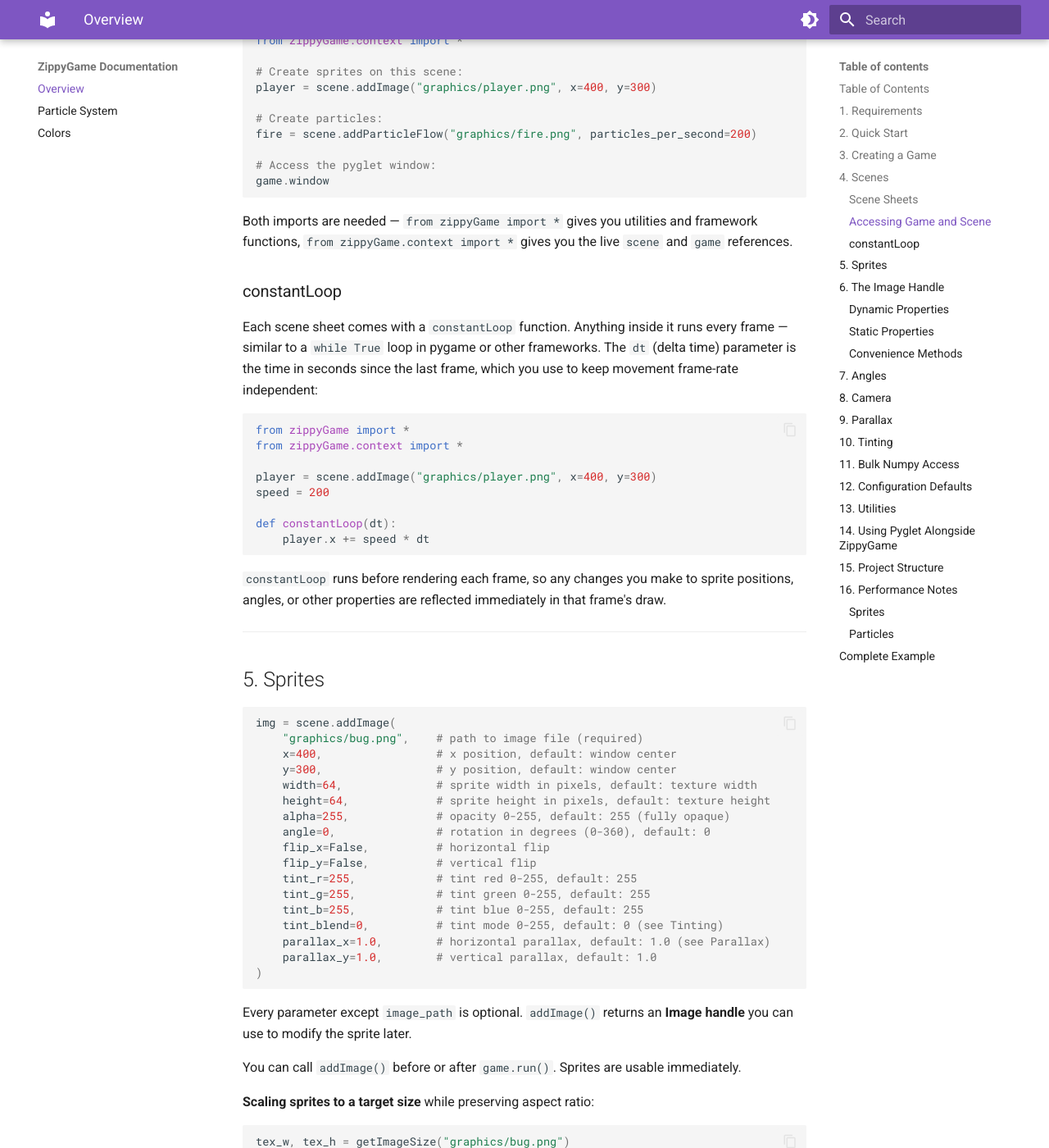
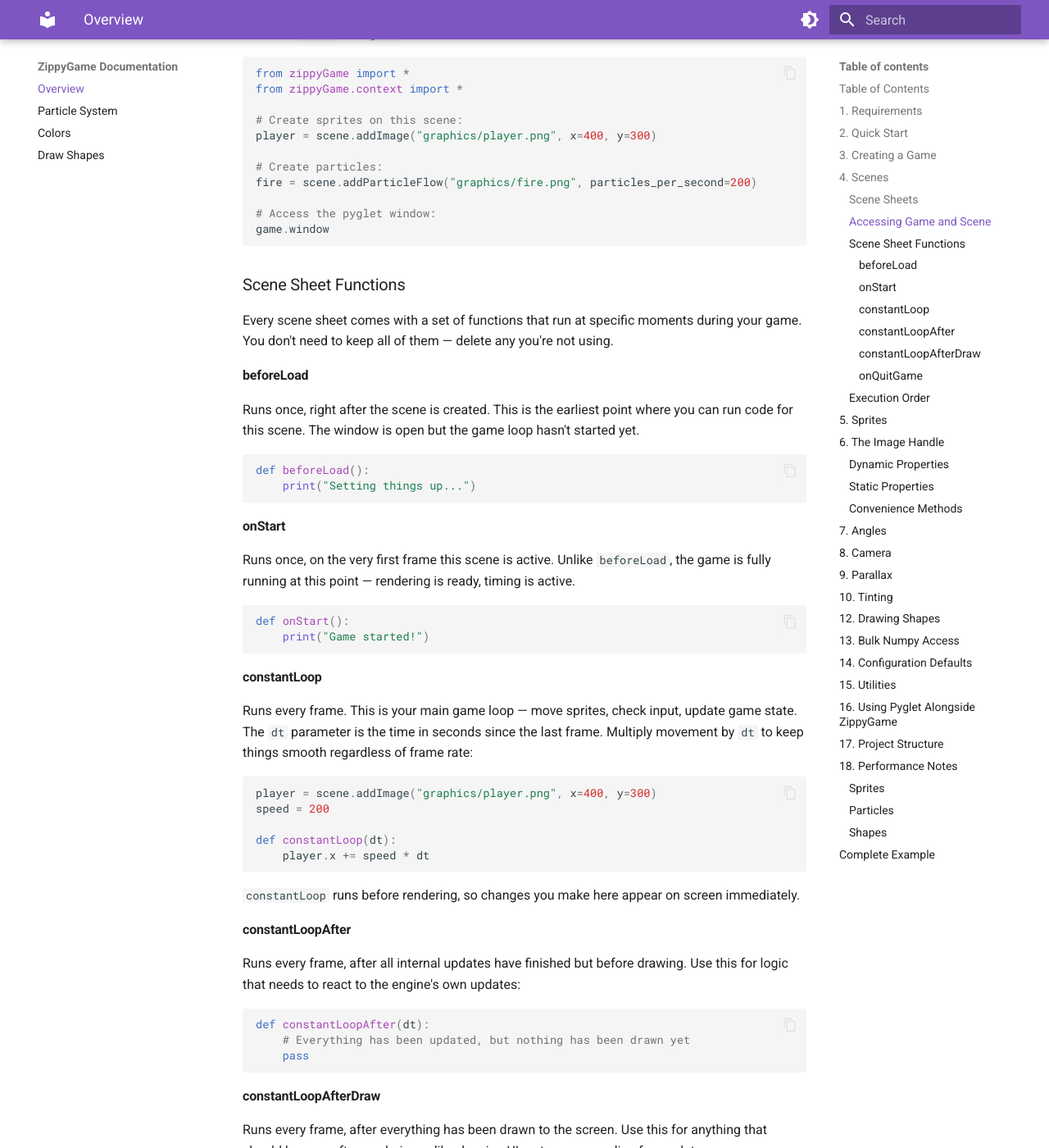
Before and after one commit to LionInAbox/ZippyGame-Docs, an MkDocs documentation site: the page built from docs/index.md, in a window 1280 px wide and 1400 px high, scrolled down 3145 px. Shown: the whole window at 82% size. Built offline with MkDocs 1.6.1 and Material for MkDocs 9.7.7, drawn with Linux system fonts in a browser that asks for light colours; some of the changed text lies outside the part shown.

Commit message:
scene sheet functions

````diff
--- a/docs/index.md
+++ b/docs/index.md
@@ -1,7 +1,7 @@
 # ZippyGame Documentation
 
 A high-performance 2D game framework built on OpenGL instanced rendering.
-Capable of rendering **200,000+ sprites at 80 FPS** with per-sprite rotation, tinting, parallax, and transparency — plus a GPU-driven particle system with 100,000+ particles at near-zero CPU cost.
+Capable of rendering **200,000+ sprites at 80 FPS** with per-sprite rotation, tinting, parallax, and transparency — plus a GPU-driven particle system with 100,000+ particles at near-zero CPU cost, and immediate-mode shape drawing (circles, rects, lines, polygons) batched into a single GPU pass.
 
 ---
 
@@ -18,12 +18,13 @@
 9. [Parallax](#9-parallax)
 10. [Tinting](#10-tinting)
 11. [Particle System](#11-particle-system)
-12. [Bulk Numpy Access](#12-bulk-numpy-access)
-13. [Configuration Defaults](#13-configuration-defaults)
-14. [Utilities](#14-utilities)
-15. [Using Pyglet Alongside ZippyGame](#15-using-pyglet-alongside-zippygame)
-16. [Project Structure](#16-project-structure)
-17. [Performance Notes](#17-performance-notes)
+12. [Drawing Shapes](#12-drawing-shapes)
+13. [Bulk Numpy Access](#13-bulk-numpy-access)
+14. [Configuration Defaults](#14-configuration-defaults)
+15. [Utilities](#15-utilities)
+16. [Using Pyglet Alongside ZippyGame](#16-using-pyglet-alongside-zippygame)
+17. [Project Structure](#17-project-structure)
+18. [Performance Notes](#18-performance-notes)
 
 ---
 
@@ -134,16 +135,33 @@
 game.window
 ```
 
-Both imports are needed — `from zippyGame import *` gives you utilities and framework functions, `from zippyGame.context import *` gives you the live `scene` and `game` references.
+### Scene Sheet Functions
 
-### constantLoop
+Every scene sheet comes with a set of functions that run at specific moments during your game. You don't need to keep all of them — delete any you're not using.
 
-Each scene sheet comes with a `constantLoop` function. Anything inside it runs every frame — similar to a `while True` loop in pygame or other frameworks. The `dt` (delta time) parameter is the time in seconds since the last frame, which you use to keep movement frame-rate independent:
+#### beforeLoad
+
+Runs once, right after the scene is created. This is the earliest point where you can run code for this scene. The window is open but the game loop hasn't started yet.
 
 ```python
-from zippyGame import *
-from zippyGame.context import *
+def beforeLoad():
+    print("Setting things up...")
+```
 
+#### onStart
+
+Runs once, on the very first frame this scene is active. Unlike `beforeLoad`, the game is fully running at this point — rendering is ready, timing is active.
+
+```python
+def onStart():
+    print("Game started!")
+```
+
+#### constantLoop
+
+Runs every frame. This is your main game loop — move sprites, check input, update game state. The `dt` parameter is the time in seconds since the last frame. Multiply movement by `dt` to keep things smooth regardless of frame rate:
+
+```python
 player = scene.addImage("graphics/player.png", x=400, y=300)
 speed = 200
 
@@ -151,7 +169,47 @@
     player.x += speed * dt
 ```
 
-`constantLoop` runs before rendering each frame, so any changes you make to sprite positions, angles, or other properties are reflected immediately in that frame's draw.
+`constantLoop` runs before rendering, so changes you make here appear on screen immediately.
+
+#### constantLoopAfter
+
+Runs every frame, after all internal updates have finished but before drawing. Use this for logic that needs to react to the engine's own updates:
+
+```python
+def constantLoopAfter(dt):
+    # Everything has been updated, but nothing has been drawn yet
+    pass
+```
+
+#### constantLoopAfterDraw
+
+Runs every frame, after everything has been drawn to the screen. Use this for anything that should happen after rendering — like drawing UI on top, or recording frame data:
+
+```python
+def constantLoopAfterDraw(dt):
+    # All sprites and particles have been drawn
+    pass
+```
+
+#### onQuitGame
+
+Runs when the window is closed. Use it for cleanup, saving data, or printing a goodbye message:
+
+```python
+def onQuitGame():
+    print("Thanks for playing!")
+```
+
+### Execution Order
+
+Each frame runs in this order:
+
+1. `onStart()` — first frame only
+2. `constantLoop(dt)`
+3. Internal engine updates
+4. `constantLoopAfter(dt)`
+5. Drawing (sprites, particles, shapes)
+6. `constantLoopAfterDraw(dt)`
 
 ---
 
@@ -393,7 +451,26 @@
 
 ---
 
-## 11. Bulk Numpy Access
+## 12. Drawing Shapes
+
+ZippyGame can draw 2D shapes directly to the screen — circles, rectangles, lines, ellipses, and polygons. Shape drawing is immediate-mode: call draw functions every frame.
+
+```python
+def constantLoop(dt):
+    scene.drawCircle(400, 300, 50, (255, 0, 0))
+    scene.drawRect(640, 360, 200, 100, (0, 255, 0), corner_radius=10)
+    scene.drawLine(100, 100, 700, 500, (255, 255, 255), thickness=2)
+    scene.drawPolygon([(300, 400), (400, 500), (500, 400)], (0, 100, 255))
+```
+
+Available draw functions: `drawPoint`, `drawCircle`, `drawRect`, `drawSquare`, `drawEllipse`, `drawLine`, `drawPolygon`. All support RGBA color and most support filled or outline mode via a `thickness` parameter.
+
+
+For the full API reference, parameters, and examples, see [Drawing Shapes](draw.md).
+
+---
+
+## 13. Bulk Numpy Access
 
 For high-performance scenarios (100k+ sprites), you can bypass Image handles and write directly to the scene's numpy arrays. Both approaches write to the same underlying data.
 
@@ -527,7 +604,7 @@
 
 ---
 
-## 15. Project Structure
+## 17. Project Structure
 
 ```
 your_project/
@@ -548,13 +625,14 @@
         objects.py       — Image class, parallax conversion
         scene.py         — scene class, addImage, update loop
         particles.py     — ParticleSystem, ParticleEmitter
+        shapes.py        — ShapeRenderer, SDF + triangle soup batching
     templates/
         sceneTemplate.py — template copied when creating new scenes
 ```
 
 ---
 
-## 16. Performance Notes
+## 18. Performance Notes
 
 ### Sprites
 
@@ -575,6 +653,10 @@
 GPU vertex shader cost is ~15 trig calls per alive particle. Dead ring buffer slots early-exit with 2 comparisons, no trig. All direction transformers (spiral, curl, drift) and direction noise (wiggle, turbulence) are guarded by uniform-based checks — zero cost when disabled. Tint pulse features are similarly guarded.
 
 **The main bottleneck is fillrate** (fragment shader). Cost scales with `particle_count × average_screen_coverage × overdraw_layers`. Large overlapping particles with `scaleIncrease` are the most expensive scenario. If frame rate drops during particle effects, reduce particle size or count before reducing features.
+
+### Shapes
+
+Shape drawing costs 2 draw calls and 2 buffer uploads per frame, regardless of how many shapes are drawn. Per-shape cost is one 32-byte numpy row write. 10,000 shapes = 320 KB of upload — negligible for any modern GPU. Circles, rectangles, lines, and ellipses are rendered via signed distance functions with analytically anti-aliased edges. Filled polygons are tessellated into triangles on the CPU. GPU resources are allocated lazily on the first draw call.
 
 ---
 
--- a/mkdocs.yml
+++ b/mkdocs.yml
@@ -3,6 +3,7 @@
   - Overview: index.md
   - Particle System: particles.md
   - Colors: colors.md
+  - Draw Shapes: draw.md
 theme:
   name: material
   palette:
````
Also changed, not shown: other parts of docs/index.md (+3 -3 lines), docs/draw.md (added, +292 -0 lines).
